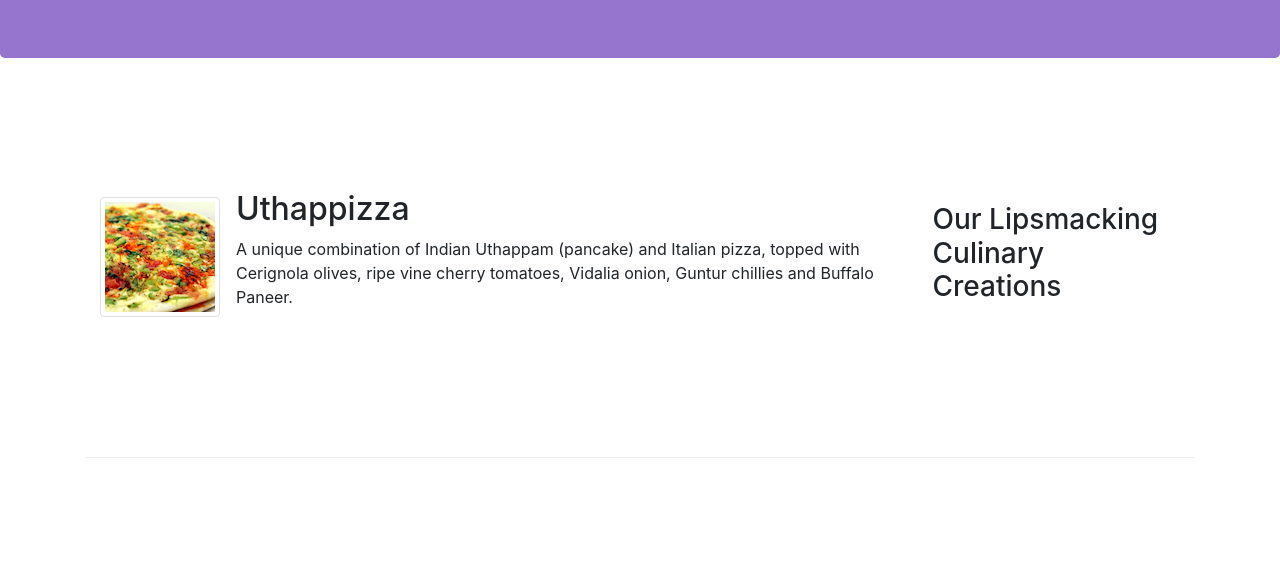
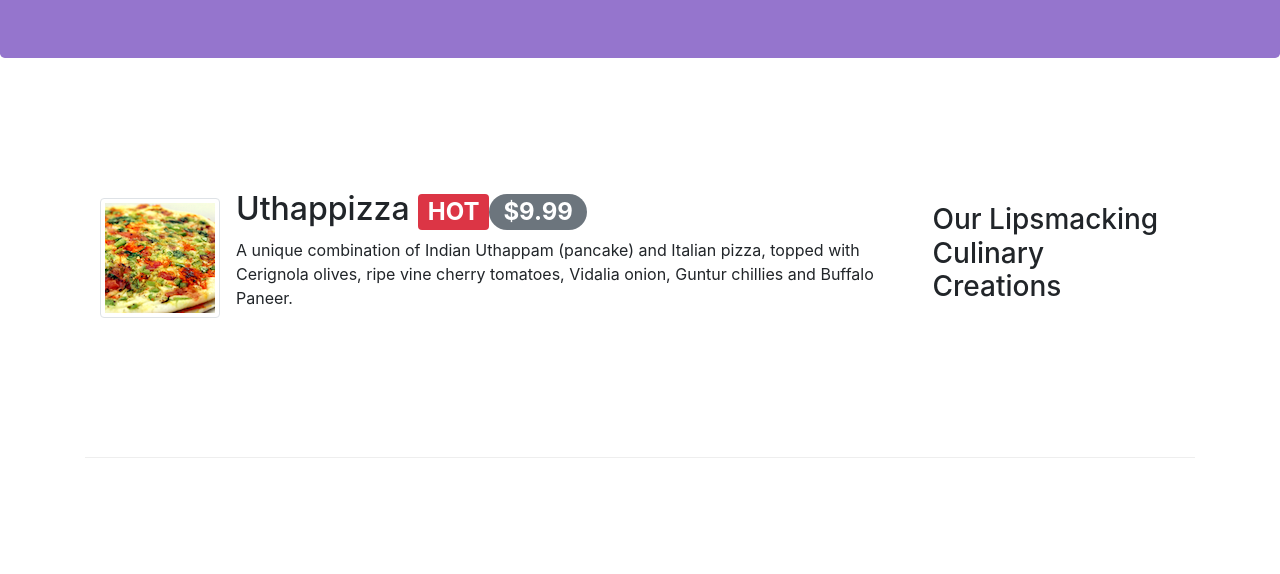
Before and after one commit to Arc-tic-Wolf/Foodme, a website: page index.html in a window 1280 px wide. Shown: the part 226-800 px from the top of the page. Drawn offline with nearby package versions, Linux system fonts and the light colour scheme.

Commit message:
Alerting badges added

```diff
--- a/index.html
+++ b/index.html
@@ -60,7 +60,7 @@
                     <img class="d-flex mr-3 img-thumbnail align-self-center"
                     src="img/uthappizza.png" alt="uthappizza">
                     <div class="media-body">
-                        <h2 class="mt-0">Uthappizza</h2>
+                        <h2 class="mt-0">Uthappizza <span class="badge badge-danger">HOT</span><span class="badge badge-pill badge-secondary">$9.99</span></h2>
                         <p>A unique combination of Indian Uthappam (pancake) and Italian pizza, topped with Cerignola olives, ripe vine cherry tomatoes, Vidalia onion, Guntur chillies and Buffalo Paneer.</p>
 
                     </div>
```
